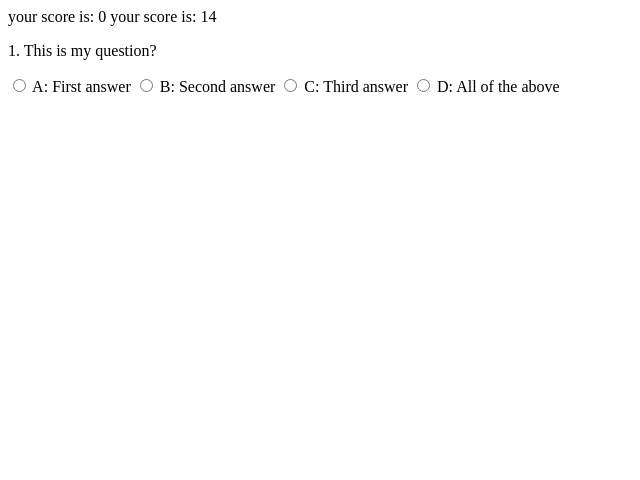
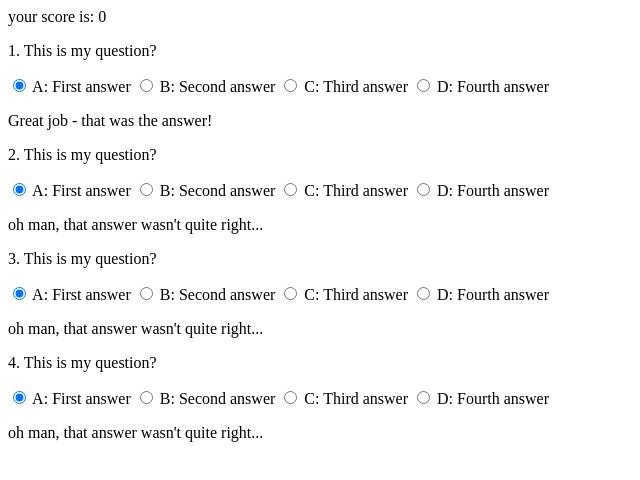
Before and after one commit to Natalie336/ptc-20223, a SvelteKit app: page / in a window 1280 px wide. Shown: the top 480 px of the page, without its empty margins (0-640 px from the left). Built offline with nearby package versions, Linux system fonts and the light colour scheme.

Commit message:
added answer component

```diff
--- a/src/components/answer.svelte
+++ b/src/components/answer.svelte
@@ -1,14 +1,9 @@
 <script>
-    export let anwser = false;
+	export let answer = false;
 </script>
 
 {#if answer}
-
-<p>
-    Great job - that was the answer!
-</p>
+	<p>Great job - that was the answer!</p>
 {:else}
-<p>
-    oh man, that answer wasn't quite right...
-</p>
+	<p>oh man, that answer wasn't quite right...</p>
 {/if}
--- a/src/components/question.svelte
+++ b/src/components/question.svelte
@@ -1,10 +1,18 @@
 <script>
-    export let number = 1;
+   import Answer from "./answer.svelte";
 
+   export let number = 1;
     export let answer1 = "";
     export let answer2 = "";
     export let answer3 = "";
     export let answer4 = "";
+
+    /** @type { "a" | "b" | "c" | "d" }*/
+    export let answer = "a";
+
+    /** @type { "a" | "b" | "c" | "d" }*/
+    let selected = "a"
+
 </script>
 
 <div>
@@ -17,6 +25,7 @@
         name="q{number}"
         id="q{number}a"
         value="a"
+        bind:group={selected}
         />
         A: {answer1}
     </label>
@@ -26,6 +35,7 @@
         name="q{number}"
         id="q{number}b"
         value="b"
+        bind:group={selected}
         />
         B: {answer2}
     </label>
@@ -35,6 +45,7 @@
         name="q{number}"
         id="q{number}c"
         value="c"
+        bind:group={selected}
         />
         C: {answer3}
     </label>
@@ -44,7 +55,10 @@
         name="q{number}"
         id="q{number}d"
         value="d"
+        bind:group={selected}
         />
         D: {answer4}
     </label>
 </div>
+
+<Answer answer={answer == selected} />
--- a/src/routes/+page.svelte
+++ b/src/routes/+page.svelte
@@ -1,18 +1,53 @@
 <script>
+
 	import Question from "../components/question.svelte";
 import Score from "../components/score.svelte";
 
 </script>
 
 <Score />
-<Score score={14} />
+
 
 <Question
 	number={1}
 	answer1="First answer"
 	answer2="Second answer"
 	answer3="Third answer"
-	answer4="All of the above"
+	answer4="Fourth answer"
+	answer="a"
 	>
 	This is my question?
 </Question>
+
+<Question
+	number={2}
+	answer1="First answer"
+	answer2="Second answer"
+	answer3="Third answer"
+	answer4="Fourth answer"
+	answer="b"
+	>
+	This is my question?
+</Question>
+
+<Question
+	number={3}
+	answer1="First answer"
+	answer2="Second answer"
+	answer3="Third answer"
+	answer4="Fourth answer"
+	answer="c"
+	>
+	This is my question?
+</Question>
+
+<Question
+	number={4}
+	answer1="First answer"
+	answer2="Second answer"
+	answer3="Third answer"
+	answer4="Fourth answer"
+	answer="d"
+	>
+	This is my question?
+</Question>
```
